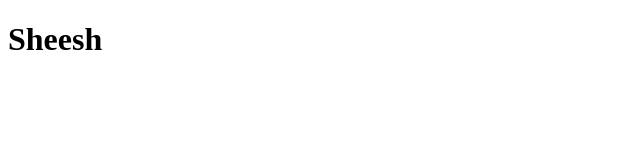
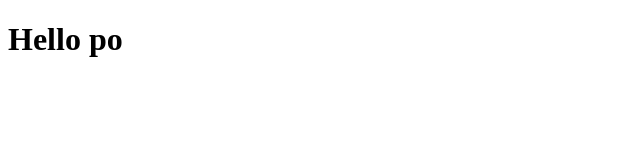
Before and after one commit to Drwillieong/GroupProject-HanapSarap, a plain HTML site: page Burat.html in a window 1280 px wide. Shown: the whole page, without its empty margins (0-640 px from the left). Drawn offline with Linux system fonts and the light colour scheme.

Commit message:
Eto yung bagong gawa

```diff
--- a/Burat.html
+++ b/Burat.html
@@ -6,6 +6,7 @@
     <title>Document</title>
 </head>
 <body>
-    <h1>Sheesh</h1>
+    <h1>Hello po</h1>
+
 </body>
 </html>
```
